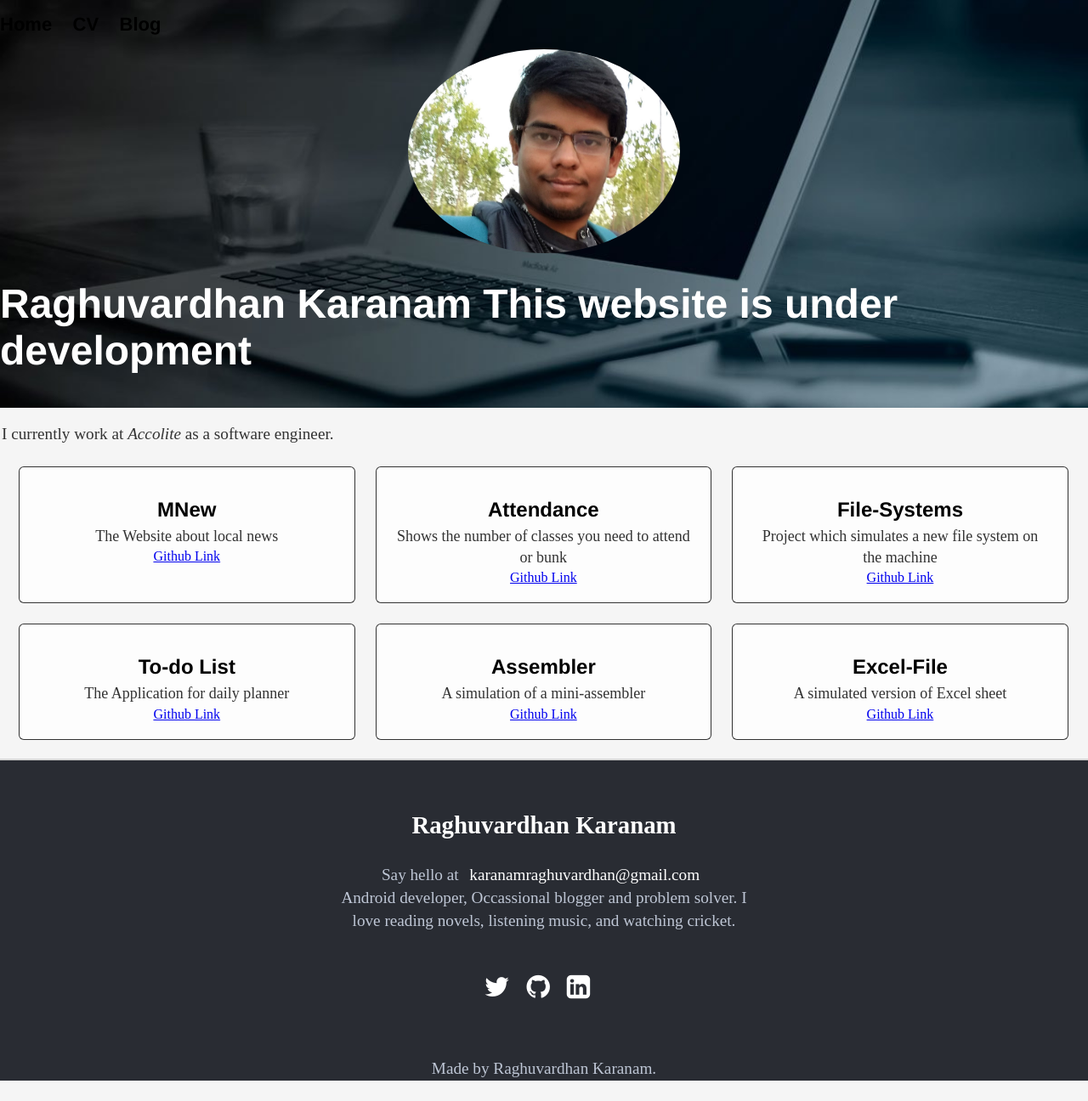
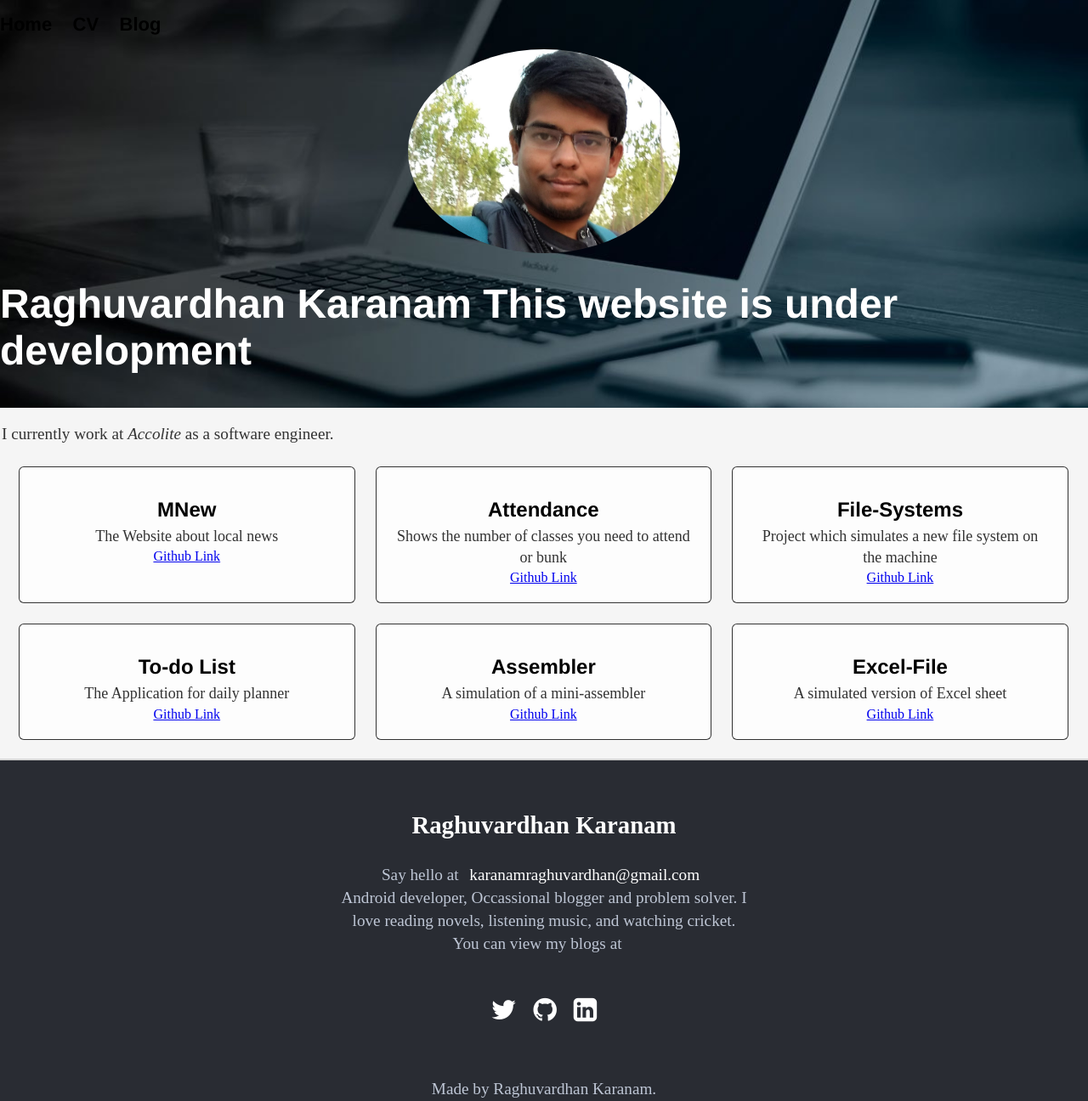
Before and after one commit to raghuvardhan/raghuvardhan.github.io, a Jekyll site: the page built from index.html, in a window 1280 px wide. Shown: the whole page at 85% size. Built offline with Jekyll 4.4.1, drawn with Linux system fonts in a browser that asks for light colours; before the commit the page ends 1272 px from its top, so only the background shows below that.

Commit message:
Update _layouts/default.html

```diff
--- a/_layouts/default.html
+++ b/_layouts/default.html
@@ -41,10 +41,11 @@
         Raghuvardhan Karanam
       </h3>
       <p class="email-link">Say hello at<span>
-      <a href="mailto:karanamraghuvardhan12@gmail.com">karanamraghuvardhan@gmail.com</a></span>
+      <a href="mailto:karanamraghuvardhan12@gmail.com" target="_blank">karanamraghuvardhan@gmail.com</a></span>
       <p class="footer-text">
         Android developer, Occassional blogger and problem solver.  I love reading novels, listening music, and watching cricket.
       </p>
+      <p class="email-link">You can view my blogs at<span><a href="https://raghuvardhank.blogspot.com/" target="_blank"></a></span>
       <div class="social-icons">
 	        <a href="https://twitter.com/urstruly_raghu" target="_blank">
 	          <i class="fa fa-twitter fa-2x" aria-hidden="true"></i>
@@ -54,9 +55,6 @@
 	        </a>
 	        <a href="https://www.linkedin.com/in/karanam-raghuvardhan-1ab936b6/" target="_blank">
 	          <i class="fa fa-linkedin-square fa-2x" aria-hidden="true"></i>
-	        </a>
-	        <a href="#" target="_blank">
-	        	<i class="fab fa-blogger fa-2x" aria-hidden="true"></i>
 	        </a>
       </div>
       <div class="footer-bottom">
```
